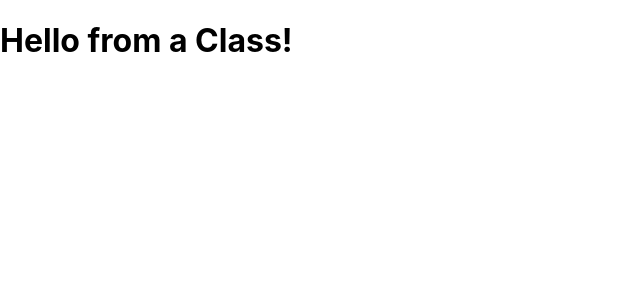
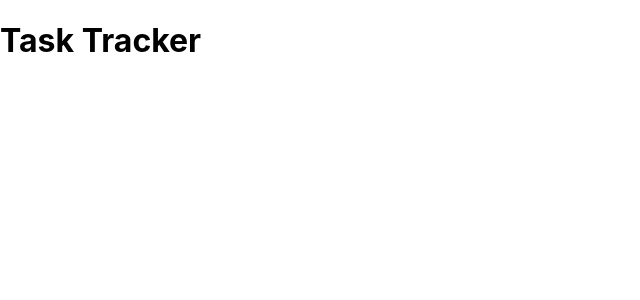
Before and after one commit to dewanwakilahmed/react-task-tracker, a React (Create React App) app: page / in a window 1280 px wide. Shown: the top 300 px of the page, without its empty margins (0-640 px from the left). Built offline with nearby package versions, Linux system fonts and the light colour scheme.

Commit message:
Props and Default Props

```diff
--- a/src/App.js
+++ b/src/App.js
@@ -1,25 +1,11 @@
-import React from "react"; // required for class based component
+import Header from "./components/Header";
 
-// import Header from "./components/Header";
-
-// function App() {
-//   // const name = "Dewan";
-//   // const x = true;
-
-//   return (
-//     <div className="container">
-//       {/* <h1>Hello from React!</h1> */}
-//       {/* <h2>Hello {name}</h2> */}
-//       {/* <h2>{x ? "Yes" : "No"}</h2> */}
-//       <Header />
-//     </div>
-//   );
-// }
-
-class App extends React.Component {
-  render() {
-    return <h1>Hello from a Class!</h1>;
-  }
+function App() {
+  return (
+    <div className="container">
+      <Header />
+    </div>
+  );
 }
 
 export default App;
--- a/src/components/Header.js
+++ b/src/components/Header.js
@@ -1,9 +1,13 @@
-const Header = () => {
+const Header = (props) => {
   return (
     <header>
-      <h1>Task Tracker</h1>
+      <h1>{props.title}</h1>
     </header>
   );
 };
 
+Header.defaultProps = {
+  title: "Task Tracker",
+};
+
 export default Header;
```
